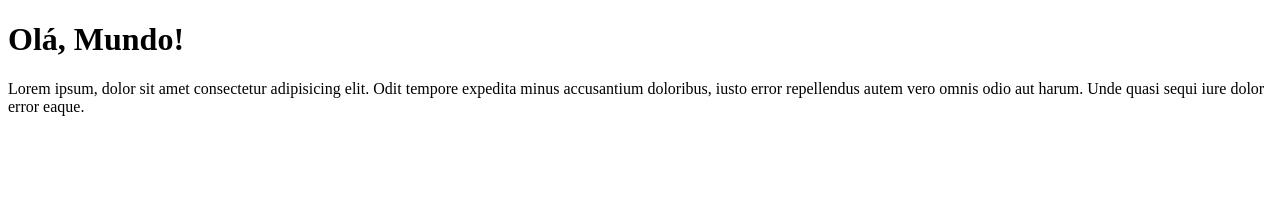
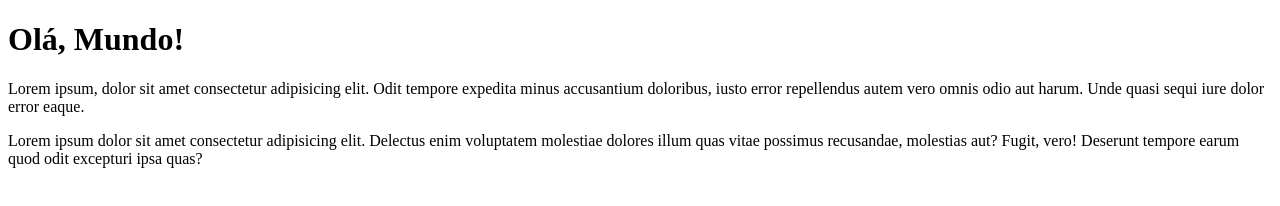
Before and after one commit to amandagabrielarodrigues/Ola-Mundo, a plain HTML site: page site-exemplo/index.html in a window 1280 px wide. Drawn offline with Linux system fonts and the light colour scheme.

Commit message:
Adicionei um paragrafo

```diff
--- a/site-exemplo/index.html
+++ b/site-exemplo/index.html
@@ -8,5 +8,6 @@
 <body>
     <h1>Olá, Mundo!</h1>
     <p>Lorem ipsum, dolor sit amet consectetur adipisicing elit. Odit tempore expedita minus accusantium doloribus, iusto error repellendus autem vero omnis odio aut harum. Unde quasi sequi iure dolor error eaque.</p>
+    <p>Lorem ipsum dolor sit amet consectetur adipisicing elit. Delectus enim voluptatem molestiae dolores illum quas vitae possimus recusandae, molestias aut? Fugit, vero! Deserunt tempore earum quod odit excepturi ipsa quas?</p>
 </body>
 </html>
```
